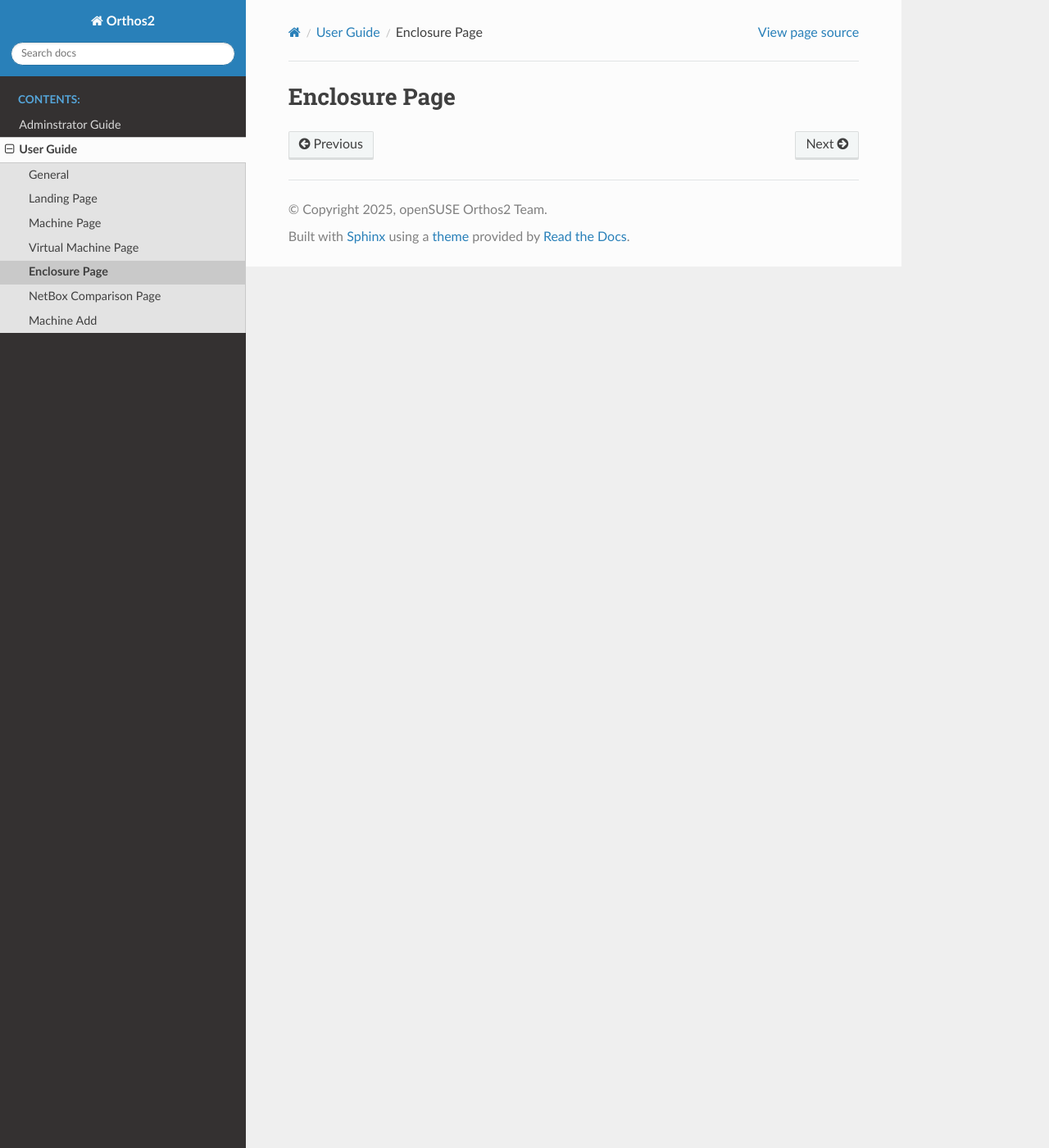
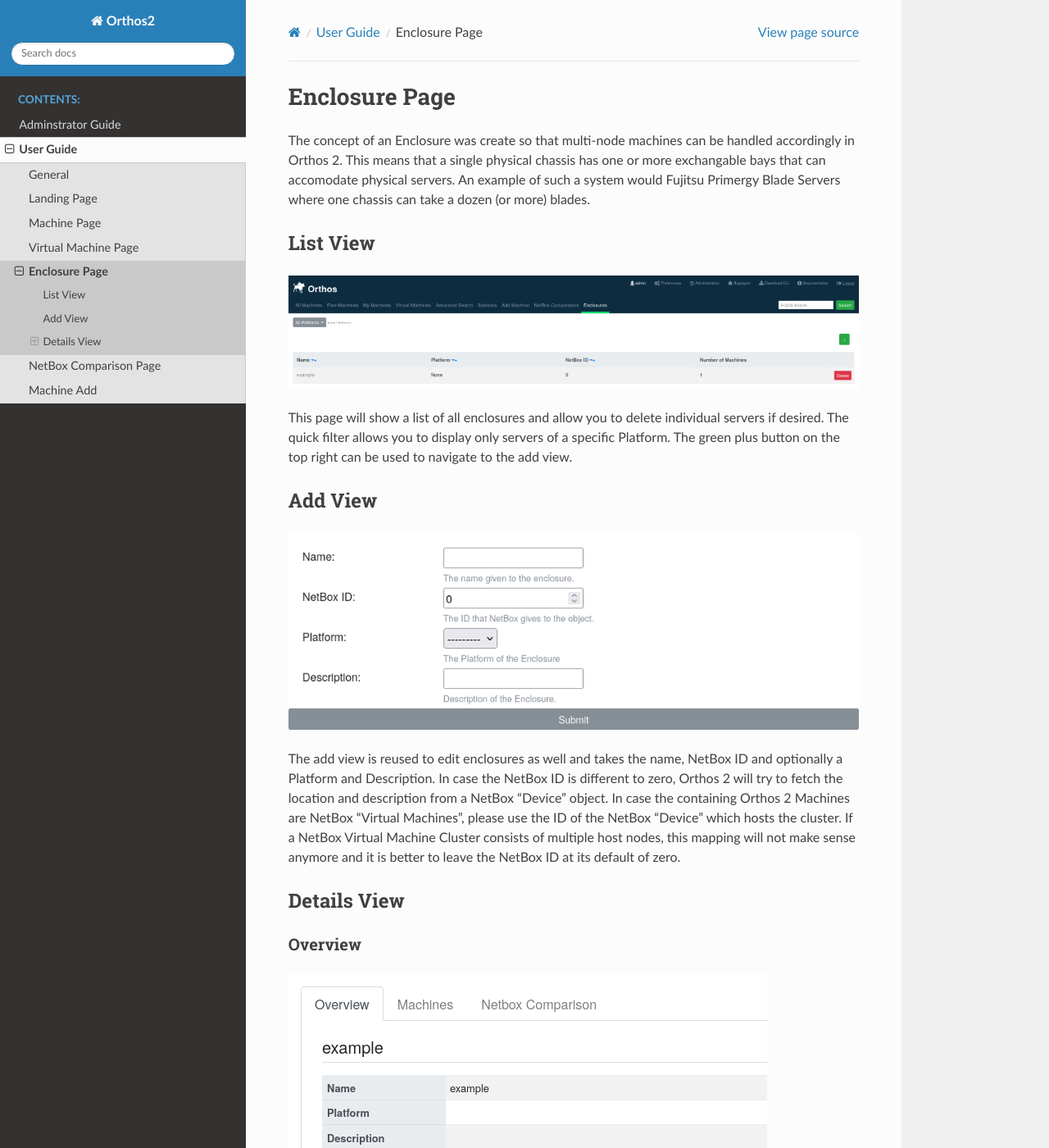
Before and after one commit to openSUSE/orthos2, a Sphinx documentation site: the page built from docs/userguide/enclosure_page.rst, in a window 1280 px wide and 1400 px high. Shown: the whole window at 82% size. Built offline with Sphinx 7.4.7 and the Read the Docs theme 3.1.0, drawn with Linux system fonts in a browser that asks for light colours; some of the changed text lies outside the part shown.

Commit message:
Docs: Add first draft of the user documentation for Enclosures

```diff
--- a/docs/userguide/enclosure_page.rst
+++ b/docs/userguide/enclosure_page.rst
@@ -1,3 +1,72 @@
 **************
 Enclosure Page
 **************
+
+The concept of an Enclosure was create so that multi-node machines can be handled accordingly in Orthos 2. This means
+that a single physical chassis has one or more exchangable bays that can accomodate physical servers. An example of such
+a system would Fujitsu Primergy Blade Servers where one chassis can take a dozen (or more) blades.
+
+List View
+#########
+
+.. image:: ../img/userguide/14_enclosure_view_list.png
+  :alt: Orthos2 Enclosure List View
+
+This page will show a list of all enclosures and allow you to delete individual servers if desired. The quick filter
+allows you to display only servers of a specific Platform. The green plus button on the top right can be used to
+navigate to the add view.
+
+Add View
+########
+
+.. image:: ../img/userguide/15_enclosure_add.png
+  :alt: Orthos2 Add Enclosure
+
+The add view is reused to edit enclosures as well and takes the name, NetBox ID and optionally a Platform and
+Description. In case the NetBox ID is different to zero, Orthos 2 will try to fetch the location and description from
+a NetBox "Device" object. In case the containing Orthos 2 Machines are NetBox "Virtual Machines", please use the ID of
+the NetBox "Device" which hosts the cluster. If a NetBox Virtual Machine Cluster consists of multiple host nodes, this
+mapping will not make sense anymore and it is better to leave the NetBox ID at its default of zero.
+
+Details View
+############
+
+Overview
+========
+
+.. image:: ../img/userguide/16_enclosure_overview.png
+  :alt: Orthos2 Enclosure Overview Details
+
+Here the name, Platform, description and location can be seen. On the bottom of the tab the link for the HTTP API and
+Django Admin can be seen.
+
+Actions
+=======
+
+.. image:: ../img/userguide/17_enclosures_overview_actions.png
+  :alt: Orthos2 Enclosure Overview Actions
+
+These are the actions that can be performed with an Enclosure. They are as follows at the moment:
+
+- Edit: Edit the currently visible Enclosure with the help of the add view.
+- Fetch NetBox: Fetch all data from NetBox and overwrite data that is currently present in NetBox.
+- Delete Enclosure: Delete the currently visible enclosure from the system. This means that linked machines and their
+  sub-items are deleted as well.
+
+Machines
+========
+
+.. image:: ../img/userguide/18_enclosures_overview_machines.png
+  :alt: Orthos2 Enclosure Overview Machines
+
+This page lists all machines along with their currently installed distribution, reservation user, CPU cores and RAM.
+The name of the machine is a hyperlink to the detail page.
+
+NetBox Comparison
+=================
+
+.. image:: ../img/userguide/19_enclosures_overview_netbox_comparison.png
+  :alt: Orthos2 Enclosure Overview NetBox Comparison
+
+This page shows the latest attempt at comparing the data of Orthos 2 and NetBox. To display if the data in the Orthos 2
+column is the current one, the last fetch attempt is displayed.
```
Also changed, not shown: docs/img/userguide/14_enclosure_view_list.png (added), docs/img/userguide/15_enclosure_add.png (added), docs/img/userguide/16_enclosure_overview.png (added), docs/img/userguide/17_enclosures_overview_actions.png (added), docs/img/userguide/18_enclosures_overview_machines.png (added), docs/img/userguide/19_enclosures_overview_netbox_comparison.png (added).
